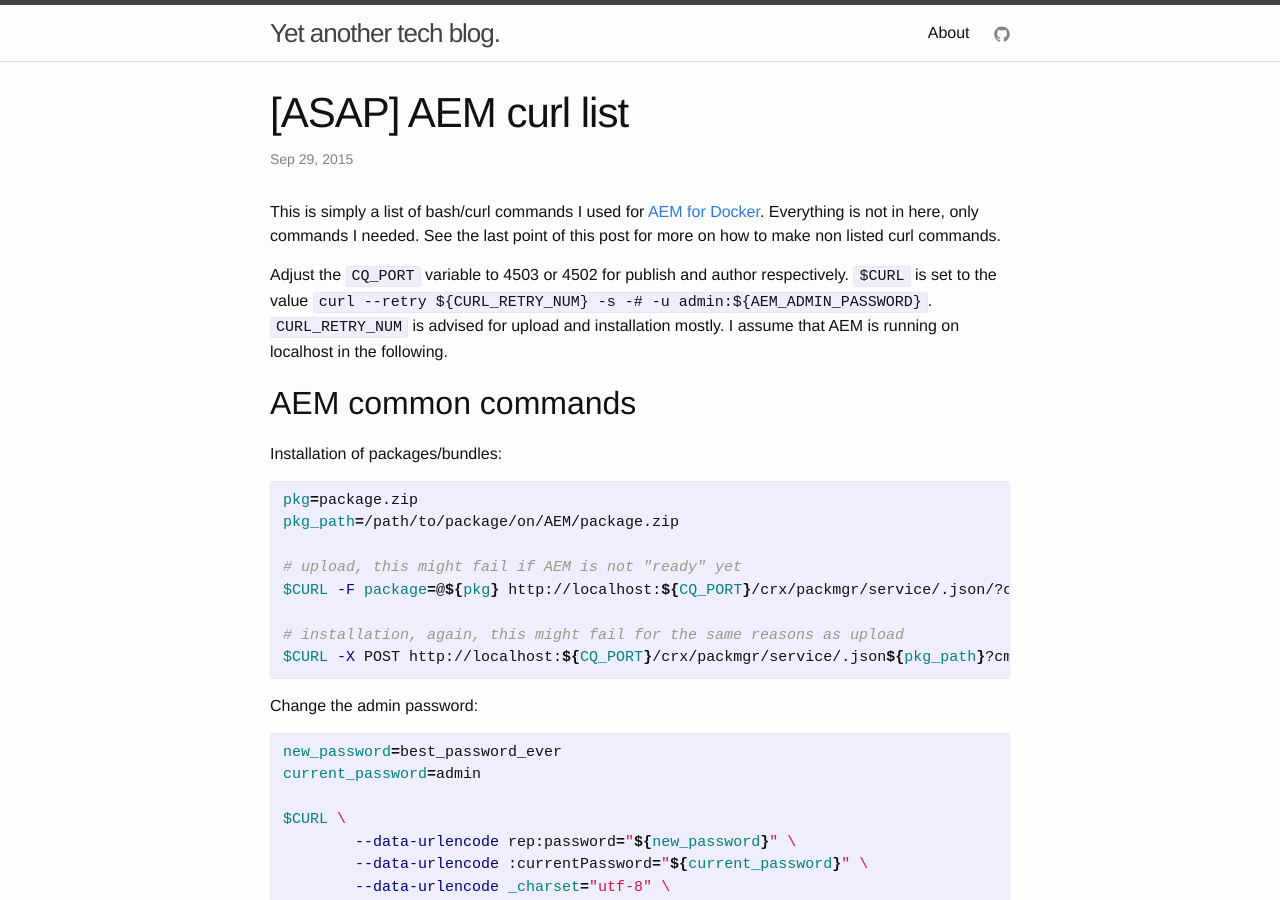
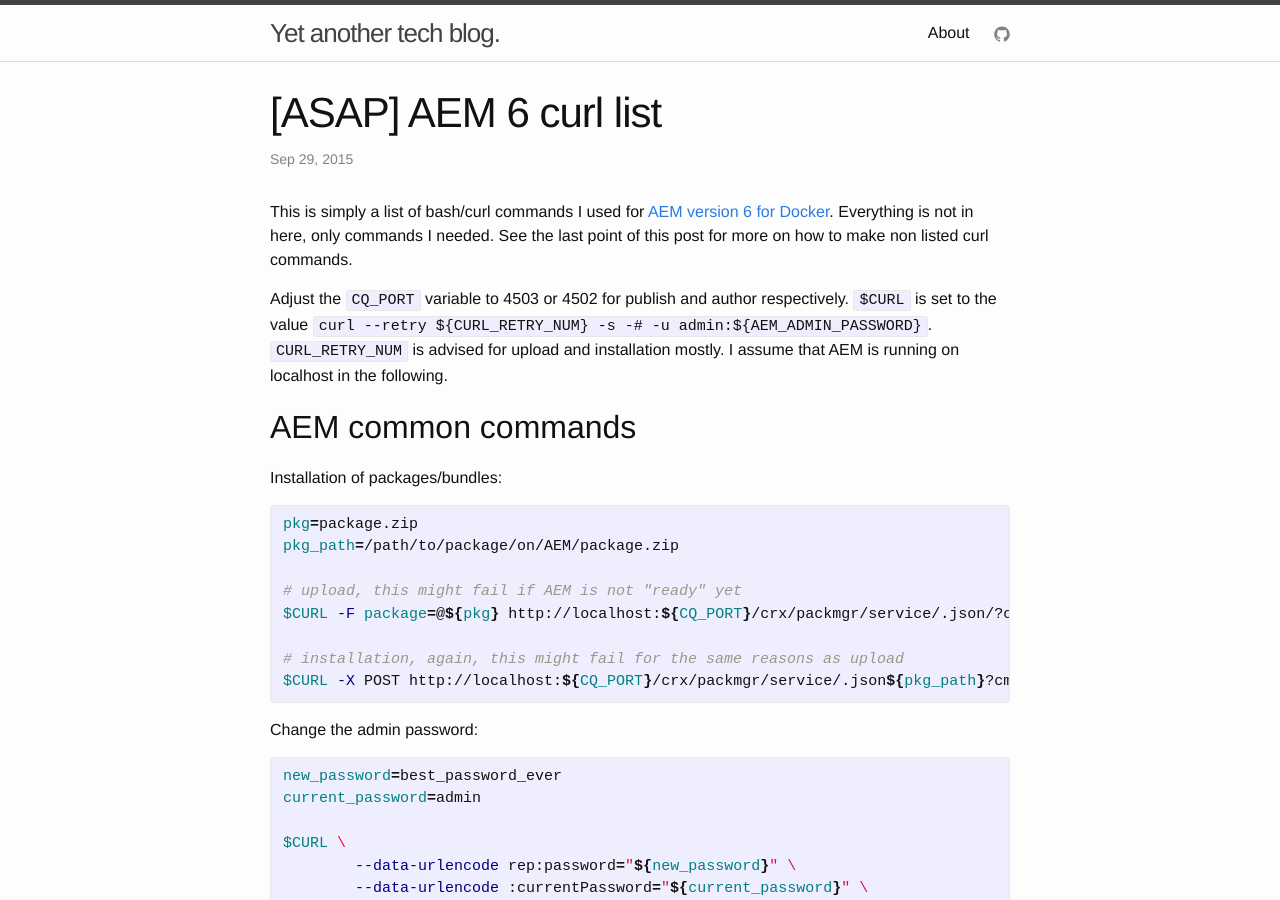
Before and after one commit to alan-mushi/alan-mushi.github.io, a Jekyll site: the page built from _posts/asap/2015-09-29-AEM-curl-list.markdown, in a window 1280 px wide and 900 px high. Built offline with Jekyll 4.4.1, drawn with Linux system fonts in a browser that asks for light colours; comment, search, counter and statistics services are not loaded.

Commit message:
add version to AEM post

```diff
--- a/_posts/asap/2015-09-29-AEM-curl-list.markdown
+++ b/_posts/asap/2015-09-29-AEM-curl-list.markdown
@@ -1,11 +1,11 @@
 ---
 layout: asap-post
-title:  "AEM curl list"
+title:  "AEM 6 curl list"
 date:   2015-09-29
 category: asap
 ---
 
-This is simply a list of bash/curl commands I used for [AEM for Docker](https://github.com/alan-mushi/AEM-for-Docker).
+This is simply a list of bash/curl commands I used for [AEM version 6 for Docker](https://github.com/alan-mushi/AEM-for-Docker).
 Everything is not in here, only commands I needed.
 See the last point of this post for more on how to make non listed curl commands.
 
```
